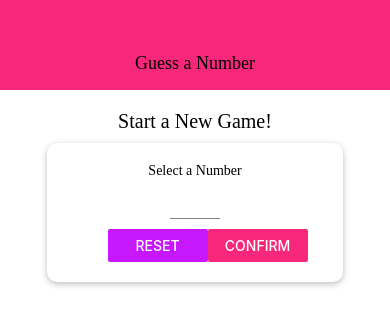
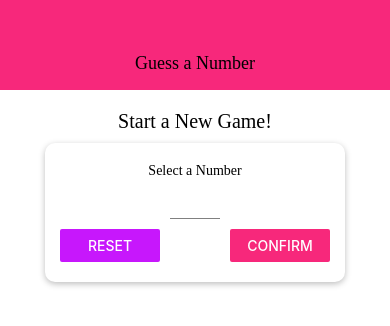
Before and after one commit to montilloo/rn-complete-guide, a React Native app: screen / in a window 390 px wide. Shown: the top 326 px of the page. Built offline with nearby package versions, Linux system fonts and the light colour scheme; a web font is replaced by a local one.

Commit message:
Working with More Flexible Styling Rules;

```diff
--- a/screens/StartGameScreen.js
+++ b/screens/StartGameScreen.js
@@ -86,8 +86,9 @@ const styles = StyleSheet.create(
 				marginVertical: 10
 			},
 			inputContainer: {
-				width: 300,
-				maxWidth: '80%',
+				width: "80%",
+				maxWidth: '95%',
+				minWidth: 300,
 				alignItems: 'center',
 			},
 			buttonContainer: {
```
